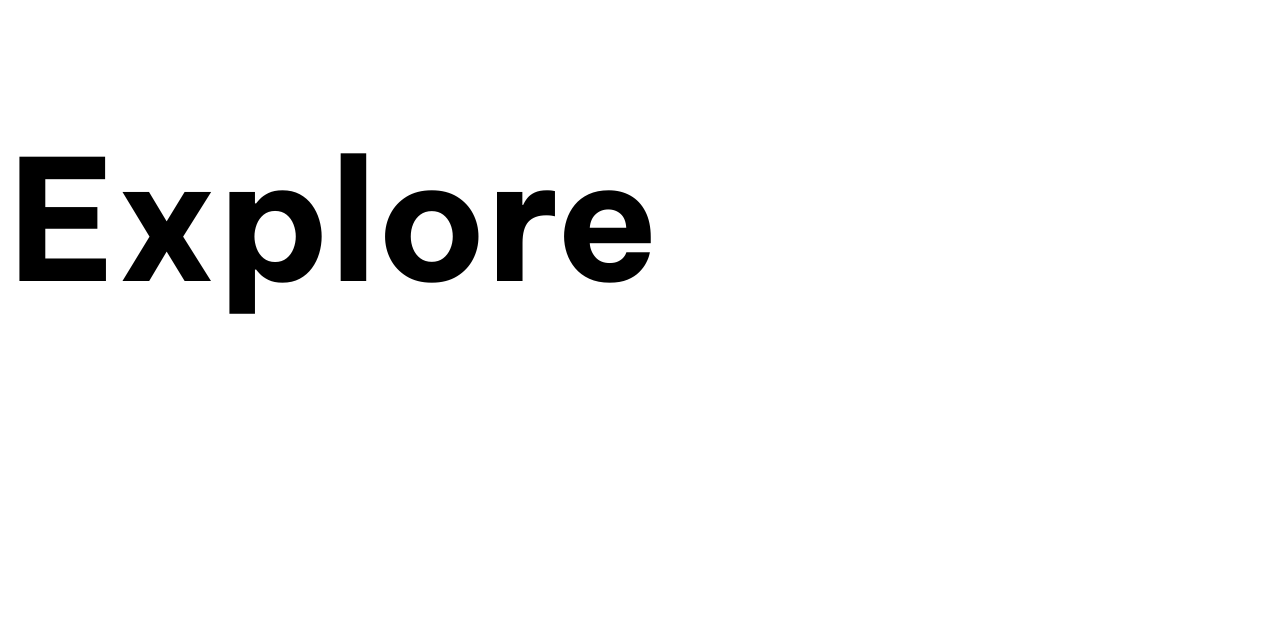
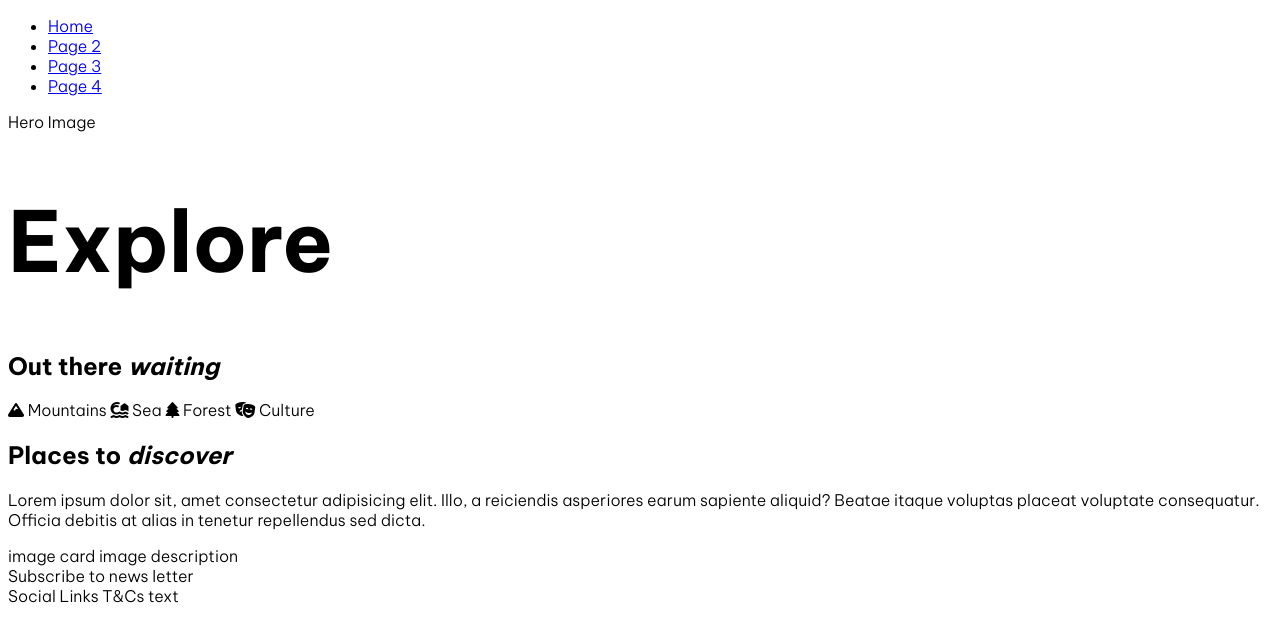
Before and after one commit to Brian-FullStack/ExploreSligo, a plain HTML site: page index.html in a window 1280 px wide. Drawn offline with Linux system fonts and the light colour scheme.

Commit message:
Added boilerplate and placeholder code

```diff
--- a/index.html
+++ b/index.html
@@ -12,7 +12,59 @@
 </head>
 
 <body>
-    <h1>Explore</h1>
+    <header>
+        <nav>
+            <ul>
+                <li><a href="#">Home</a></li>
+                <li><a href="#">Page 2</a></li>
+                <li><a href="#">Page 3</a></li>
+                <li><a href="#">Page 4</a></li>
+            </ul>
+        </nav>
+
+        <div>
+            Hero Image
+            <h1>Explore</h1>
+        </div>
+
+        <main>
+            <section>
+                <h2>Out there <em>waiting</em></h2>
+                <div>
+                    <i class="fa-solid fa-mountain"></i>
+                    <span>Mountains</span>
+
+                    <i class="fa-solid fa-house-tsunami"></i>
+                    <span>Sea</span>
+
+                    <i class="fa-solid fa-tree"></i>
+                    <span>Forest</span>
+
+                    <i class="fa-solid fa-masks-theater"></i>
+                    <span>Culture</span>
+                </div>
+            </section>
+            <section>
+                <h2>Places to <em>discover</em></h2>
+                <p>Lorem ipsum dolor sit, amet consectetur adipisicing elit. Illo, a reiciendis asperiores earum
+                    sapiente aliquid? Beatae itaque voluptas placeat voluptate consequatur. Officia debitis at alias in
+                    tenetur repellendus sed dicta.</p>
+
+                <div>
+                    image card
+                    image description
+                </div>
+            </section>
+            <section>
+                Subscribe to news letter
+            </section>
+        </main>
+
+        <footer>
+            Social Links
+            T&Cs text
+        </footer>
+    </header>
 </body>
 
 </html>
--- a/style.css
+++ b/style.css
@@ -8,6 +8,9 @@
 
 body {
     font-family: 'Be Vietnam Pro', sans-serif;
-    font-weight: 700;
+    font-weight: 300;
+}
+
+h1 {
     font-size: 84px;
 }
```
